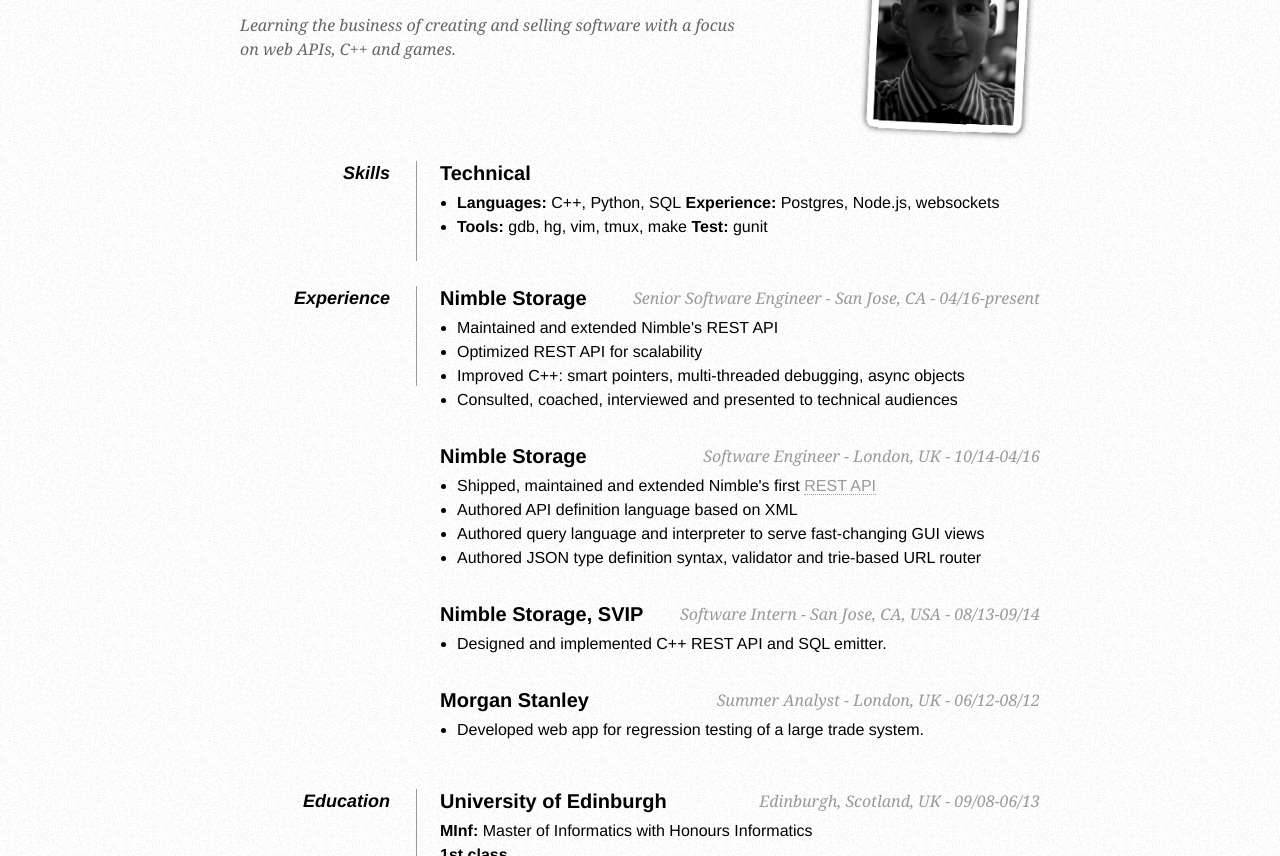
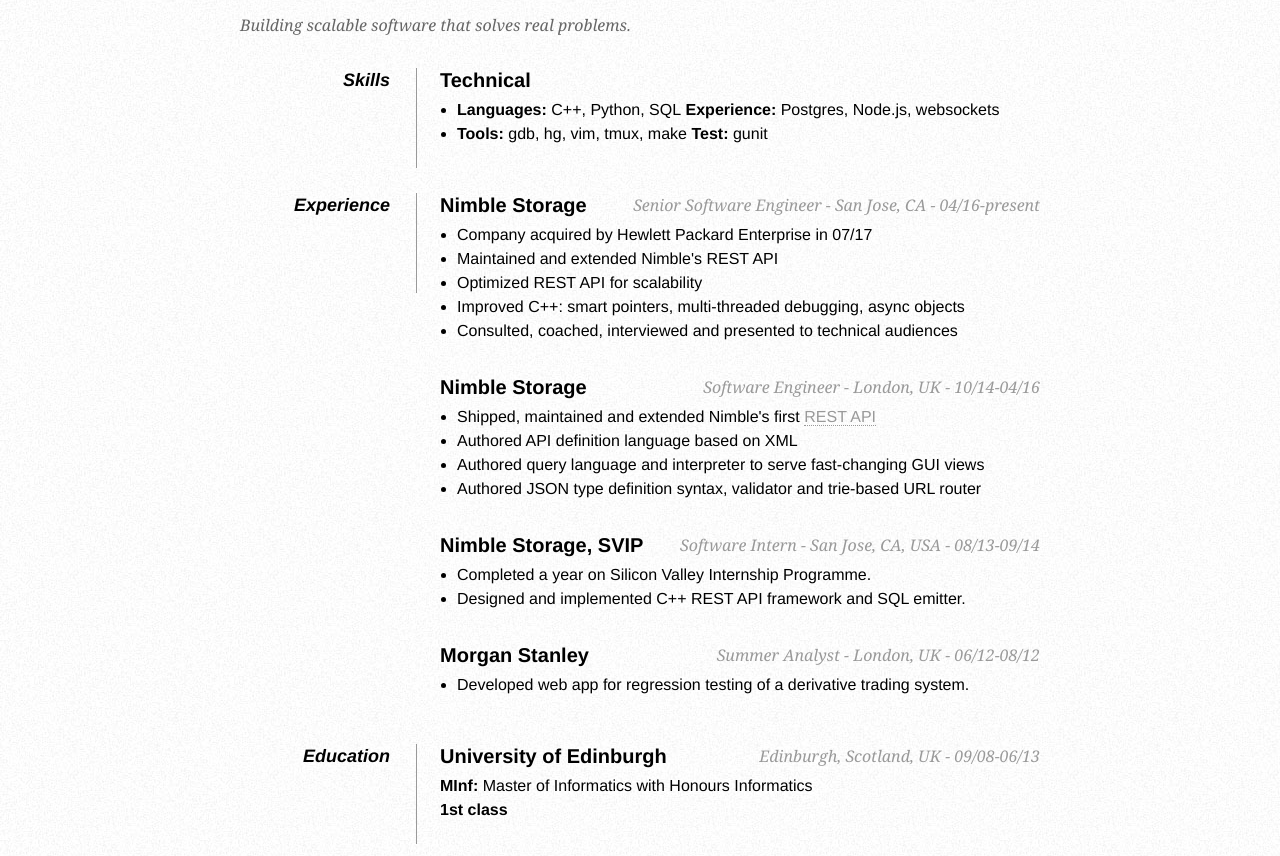
Before and after one commit to maratsubkhankulov/resume, a plain HTML site: page index.html in a window 1280 px wide. Shown: the part 124-980 px from the top of the page. Drawn offline with Linux system fonts and the light colour scheme.

Commit message:
remove photo, explain acquisition

```diff
--- a/index.html
+++ b/index.html
@@ -33,7 +33,7 @@
 
     <div id="page-wrap">
 
-        <img src="images/profile.png" alt="Photo of Cthulu" id="pic" />
+        <!-- <img src="images/profile.png" alt="Photo of Cthulu" id="pic" /> -->
 
         <div id="contact-info" class="vcard">
 
@@ -53,8 +53,7 @@
         </div>
 
         <div id="objective">
-            <p>Learning the business of creating and selling software with a focus on web APIs, C++ and games.
-            </p>
+            <p>Building scalable software that solves real problems.</p>
         </div>
 
         <div class="clear"></div>
@@ -78,6 +77,7 @@
 
                 <h2>Nimble Storage<span>Senior Software Engineer - San Jose, CA - 04/16-present</span></h2>
                 <ul>
+			<li>Company acquired by Hewlett Packard Enterprise in 07/17</li>
 			<li>Maintained and extended Nimble's REST API</li>
 			<li>Optimized REST API for scalability</li>
 			<li>Improved C++: smart pointers, multi-threaded debugging, async objects</li>
@@ -94,12 +94,13 @@
 
                 <h2>Nimble Storage, SVIP <span>Software Intern - San Jose, CA, USA - 08/13-09/14</span></h2>
                 <ul>
-			<li>Designed and implemented C++ REST API and SQL emitter.</li>
+			<li>Completed a year on Silicon Valley Internship Programme.</li>
+			<li>Designed and implemented C++ REST API framework and SQL emitter.</li>
                 </ul>
 
                 <h2>Morgan Stanley <span>Summer Analyst - London, UK - 06/12-08/12</span></h2>
                 <ul>
-		    <li>Developed web app for regression testing of a large trade system.</li>
+		    <li>Developed web app for regression testing of a derivative trading system.</li>
 
             </dd>
 
```
Also changed, not shown: 1 other file.
